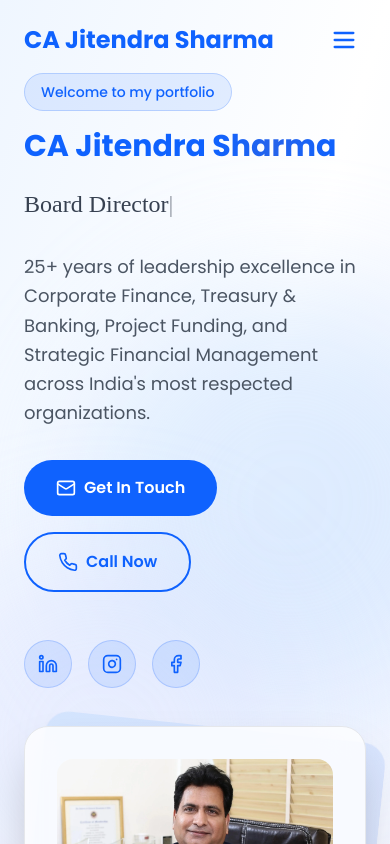
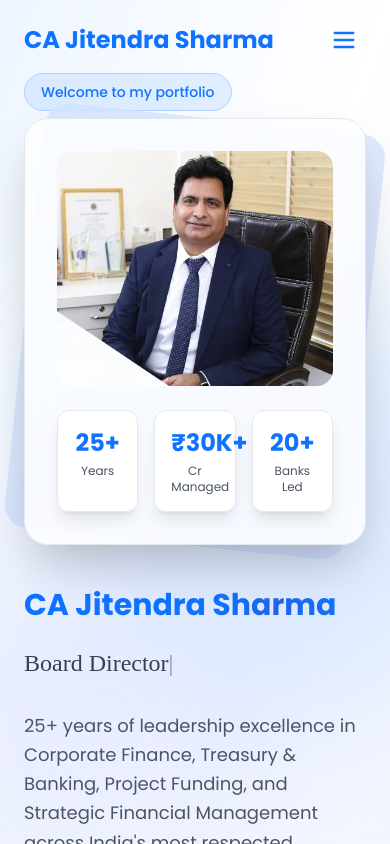
Before and after one commit to growthnext/js-portfolio, a React (Vite) app: page / in a window 390 px wide. Shown: the top 844 px of the page. Built offline with nearby package versions, Linux system fonts and the light colour scheme; a web font is replaced by a local one.

Commit message:
changed image

```diff
--- a/src/components/Contact.jsx
+++ b/src/components/Contact.jsx
@@ -175,7 +175,7 @@ const Contact = () => {
 
               <div className="relative bg-white/80 backdrop-blur-xl rounded-3xl p-4 border border-gray-200 shadow-xl overflow-hidden">
                 <img
-                  src="./images/JS3.webp"
+                  src="./images/JS2.webp"
                   alt="CA Jitendra Sharma"
                   loading="lazy"
                   className="w-full h-auto rounded-2xl"
--- a/src/components/Hero.jsx
+++ b/src/components/Hero.jsx
@@ -88,6 +88,60 @@ const Hero = () => {
               </span>
             </motion.div>
 
+            {/* Image Section - Mobile Only (appears after welcome badge) */}
+            <motion.div
+              initial={{ opacity: 0, scale: 0.9 }}
+              animate={{ opacity: 1, scale: 1 }}
+              transition={{ duration: 0.6, delay: 0.4 }}
+              className="relative lg:hidden mb-8"
+            >
+              <motion.div
+                animate={{ y: [0, -15, 0] }}
+                transition={{ duration: 4, repeat: Infinity, ease: 'easeInOut' }}
+                className="relative z-10"
+              >
+                <div className="relative group">
+                  <div className="absolute inset-0 bg-gradient-to-br from-blue-200/50 to-indigo-200/50 backdrop-blur-xl rounded-3xl transform rotate-6 group-hover:rotate-3 transition-transform duration-500"></div>
+
+                  <div className="relative bg-white/80 backdrop-blur-xl rounded-3xl p-8 border border-gray-200 shadow-2xl overflow-hidden">
+                    <img
+                      src="./images/JS2.webp"
+                      alt="CA Jitendra Sharma"
+                      loading="lazy"
+                      className="relative z-10 w-full max-w-sm mx-auto h-auto rounded-2xl"
+                      onError={(e) => {
+                        e.target.style.display = 'none';
+                        e.target.parentElement.innerHTML += '<div class="w-full h-96 bg-gradient-to-br from-blue-100 to-indigo-100 rounded-2xl flex items-center justify-center"><span class="text-4xl font-bold text-primary">JS</span></div>';
+                      }}
+                    />
+
+                    {/* Stats Cards */}
+                    <motion.div
+                      initial={{ opacity: 0, y: 20 }}
+                      animate={{ opacity: 1, y: 0 }}
+                      transition={{ delay: 1.2 }}
+                      className="mt-6 grid grid-cols-3 gap-4"
+                    >
+                      {[
+                        { value: '25+', label: 'Years' },
+                        { value: '₹30K+', label: 'Cr Managed' },
+                        { value: '20+', label: 'Banks Led' },
+                      ].map((stat, index) => (
+                        <motion.div
+                          key={index}
+                          whileHover={{ scale: 1.1, y: -5 }}
+                          className="bg-white/70 backdrop-blur-sm rounded-xl p-4 text-center border border-gray-200 shadow-lg"
+                        >
+                          <div className="text-2xl font-bold text-primary mb-1">{stat.value}</div>
+                          <div className="text-xs text-gray-600">{stat.label}</div>
+                        </motion.div>
+                      ))}
+                    </motion.div>
+                  </div>
+                </div>
+              </motion.div>
+            </motion.div>
+
              <motion.h1
               initial={{ opacity: 0, y: 20 }}
               animate={{ opacity: 1, y: 0 }}
@@ -175,12 +229,12 @@ const Hero = () => {
             </motion.div>
           </motion.div>
 
-          {/* Image Section */}
+          {/* Image Section - Desktop Only */}
           <motion.div
             initial={{ opacity: 0, scale: 0.9 }}
             animate={{ opacity: 1, scale: 1 }}
             transition={{ duration: 0.6, delay: 0.4 }}
-            className="relative"
+            className="relative hidden lg:block"
           >
             <motion.div
               animate={{ y: [0, -15, 0] }}
@@ -192,7 +246,7 @@ const Hero = () => {
 
                 <div className="relative bg-white/80 backdrop-blur-xl rounded-3xl p-8 border border-gray-200 shadow-2xl overflow-hidden">
                   <img
-                    src="./images/JS2.webp"
+                    src="./images/JS3.webp"
                     alt="CA Jitendra Sharma"
                     loading="lazy"
                     className="relative z-10 w-full max-w-sm mx-auto h-auto rounded-2xl"
--- a/src/index.css
+++ b/src/index.css
@@ -2,68 +2,96 @@
 @tailwind components;
 @tailwind utilities;
 
+/* =========================
+   Global Reset
+========================= */
 * {
   margin: 0;
   padding: 0;
   box-sizing: border-box;
 }
 
+/* =========================
+   Base Styles
+========================= */
 body {
   font-family: 'Poppins', sans-serif;
   -webkit-font-smoothing: antialiased;
   -moz-osx-font-smoothing: grayscale;
   overflow-x: hidden;
   background: #FFFFFF;
+  color: #0F172A; /* neutral dark text */
 }
 
 html {
   scroll-behavior: smooth;
 }
 
-/* Custom Scrollbar - Sky Blue Theme */
+/* =========================
+   Color System (Reference)
+   Primary   : #0F73FF
+   Secondary : #0B5ED7
+   Dark      : #0A3D91
+   Light     : #EEF4FF
+========================= */
+
+/* =========================
+   Custom Scrollbar
+========================= */
 ::-webkit-scrollbar {
   width: 10px;
 }
 
 ::-webkit-scrollbar-track {
-  background: #EFF3FF;
+  background: #EEF4FF;
 }
 
 ::-webkit-scrollbar-thumb {
-  background: #1E40AF;
-  border-radius: 5px;
+  background: #0F73FF;
+  border-radius: 6px;
 }
 
 ::-webkit-scrollbar-thumb:hover {
-  background: #1E3A8A;
+  background: #0B5ED7;
 }
 
-/* Selection */
+/* =========================
+   Text Selection
+========================= */
 ::selection {
-  background: #2563EB;
+  background: #0F73FF;
   color: #FFFFFF;
 }
 
-/* Smooth transitions */
+/* =========================
+   Smooth Transitions
+========================= */
 @layer utilities {
   .transition-smooth {
     transition: all 0.3s cubic-bezier(0.4, 0, 0.2, 1);
   }
 }
 
-/* Glassmorphism - Sky Blue */
+/* =========================
+   Glassmorphism (Corporate Blue)
+========================= */
 .glass {
-  background: rgba(239, 243, 255, 0.8);
+  background: rgba(238, 244, 255, 0.85);
   backdrop-filter: blur(14px);
-  border: 1px solid rgba(30, 64, 175, 0.25);
+  -webkit-backdrop-filter: blur(14px);
+  border: 1px solid rgba(15, 115, 255, 0.25);
 }
 
-/* Performance optimizations */
+/* =========================
+   Performance Optimizations
+========================= */
 img {
   content-visibility: auto;
 }
 
-/* Reduce motion for accessibility */
+/* =========================
+   Reduced Motion (Accessibility)
+========================= */
 @media (prefers-reduced-motion: reduce) {
   *,
   *::before,
--- a/tailwind.config.js
+++ b/tailwind.config.js
@@ -7,10 +7,10 @@ export default {
   theme: {
     extend: {
       colors: {
-        primary: '#0F62FE',   // main blue
-        secondary: '#1C9CF6',
-        accent: '#38E8FF',
-        light: '#F5FAFF',
+        primary: '#0F73FF',
+        secondary: '#0B5ED7',
+        accent: '#4DA3FF',
+        light: '#EEF4FF',
         dark: '#0F172A',
       },
       fontFamily: {
```
